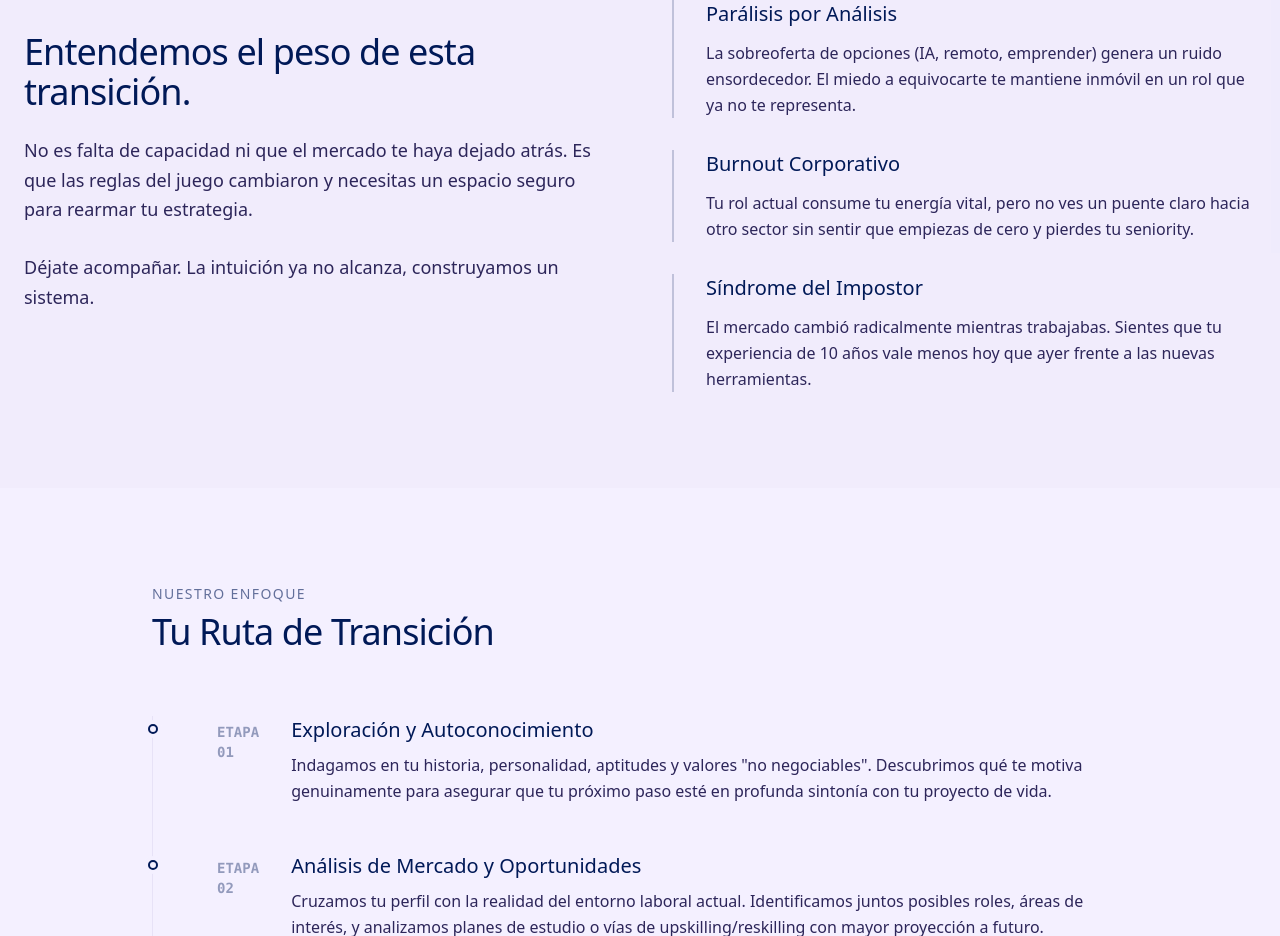
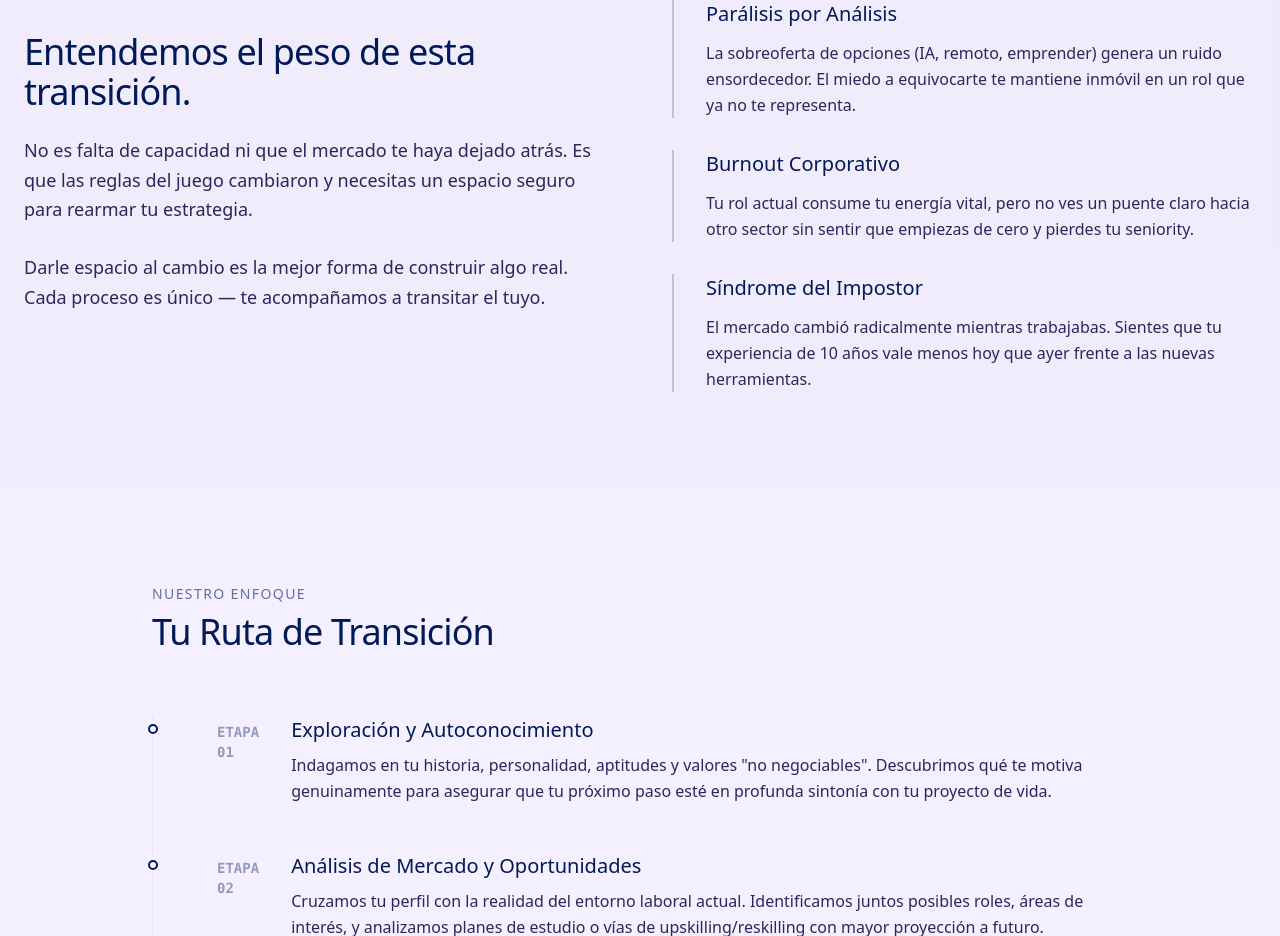
Before and after one commit to Nicosm1988/reinversi-n_profesional, a Next.js app: page /contacto in a window 1280 px wide. Shown: the part 1780-2716 px from the top of the page. Built offline with nearby package versions, Linux system fonts and the light colour scheme.

Commit message:
copy: update problem section closing phrase

```diff
--- a/components/sections/problem.tsx
+++ b/components/sections/problem.tsx
@@ -17,7 +17,7 @@ const problems = [
   {
     title: "Síndrome del Impostor",
     desc: "El mercado cambió radicalmente mientras trabajabas. Sientes que tu experiencia de 10 años vale menos hoy que ayer frente a las nuevas herramientas.",
-    }
+  },
 ];
 
 export function ProblemSection() {
@@ -25,16 +25,20 @@ export function ProblemSection() {
     <Section spacing="lg" background="muted">
       <Container>
         <div className="grid lg:grid-cols-2 gap-16 items-start">
-
           <FadeIn>
             <div className="sticky top-32">
               <Heading level="h2" className="mb-6">
                 Entendemos el peso de esta transición.
               </Heading>
               <Text variant="body-lg" className="mb-8">
-                                No es falta de capacidad ni que el mercado te haya dejado atrás. Es que las reglas del juego cambiaron y necesitas un espacio seguro para rearmar tu estrategia.
-                                <br /><br />
-                                Déjate acompañar. La intuición ya no alcanza, construyamos un sistema.
+                No es falta de capacidad ni que el mercado te haya dejado atrás.
+                Es que las reglas del juego cambiaron y necesitas un espacio
+                seguro para rearmar tu estrategia.
+                <br />
+                <br />
+                Darle espacio al cambio es la mejor forma de construir algo
+                real. Cada proceso es único — te acompañamos a transitar el
+                tuyo.
               </Text>
             </div>
           </FadeIn>
@@ -46,14 +50,11 @@ export function ProblemSection() {
                   <h3 className="text-xl font-heading font-medium text-foreground mb-3 group-hover:text-primary transition-colors">
                     {item.title}
                   </h3>
-                                    <Text>
-                                        {item.desc}
-                                    </Text>
+                  <Text>{item.desc}</Text>
                 </div>
               </FadeIn>
             ))}
           </StaggerContainer>
-
         </div>
       </Container>
     </Section>
```
Lines whose indentation alone changed are shown as unchanged.
